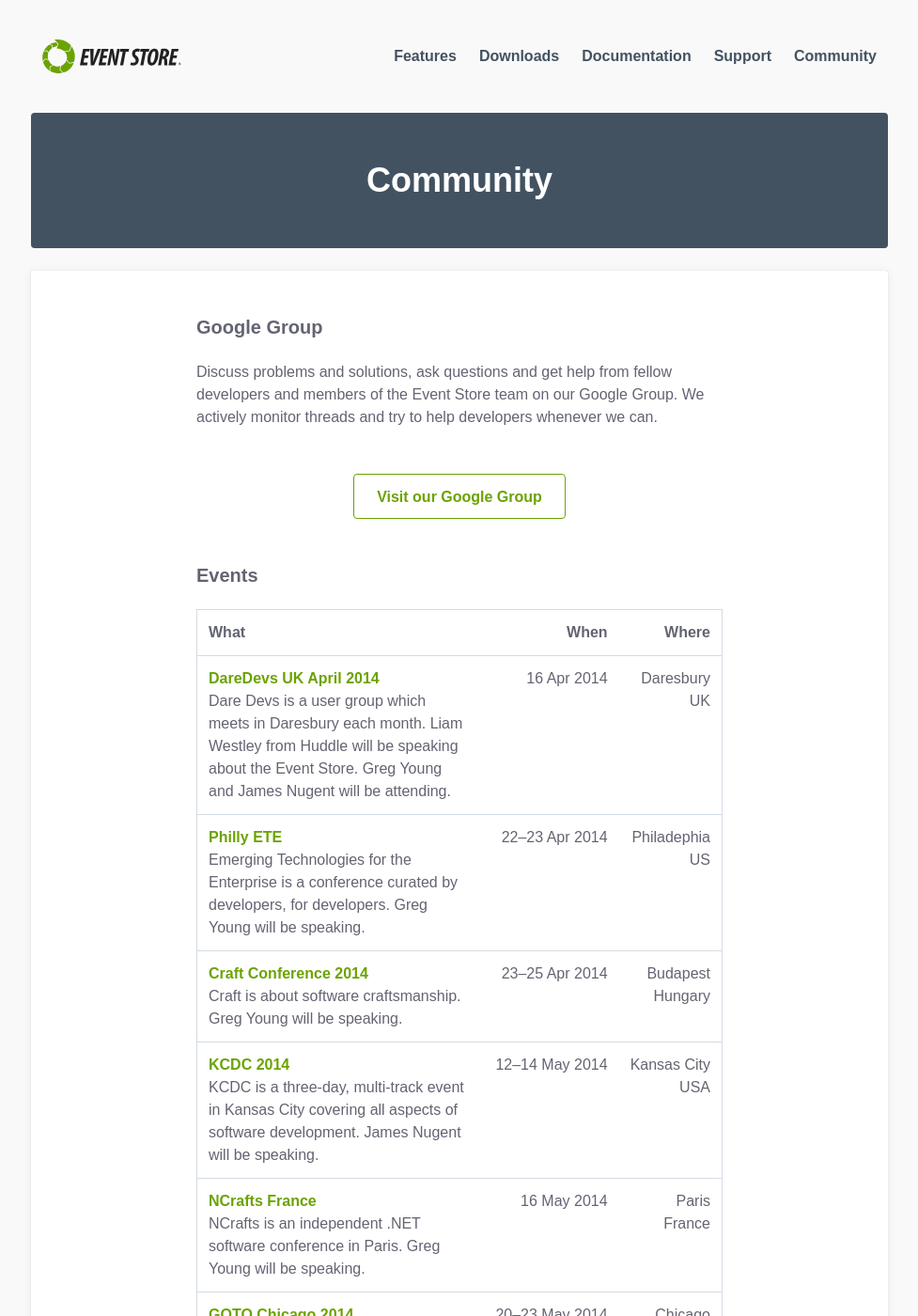
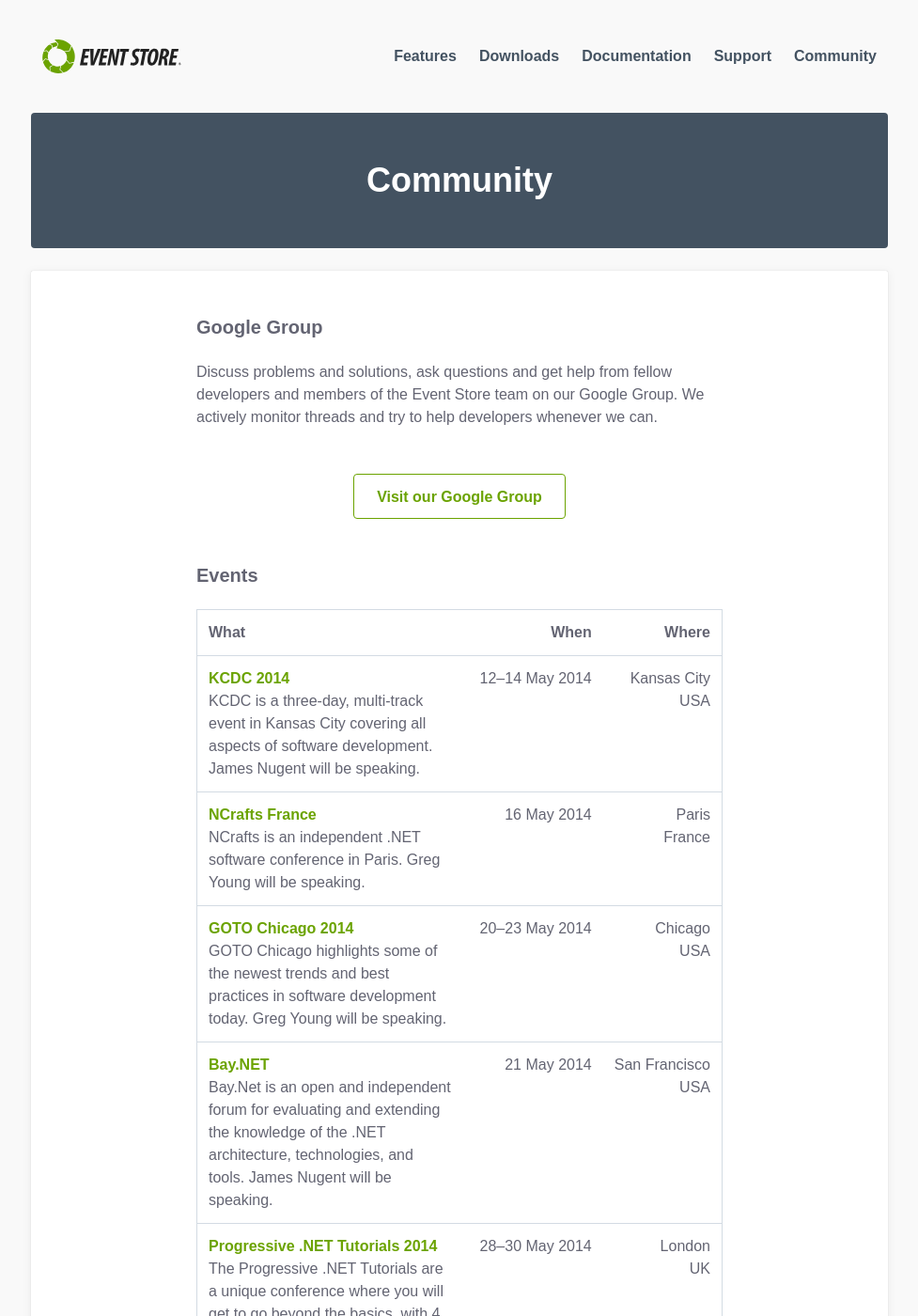
Before and after one commit to sandboxorg/geteventstore.com, a Jekyll site: the page built from community/index.html, in a window 1280 px wide and 1400 px high. Shown: the whole window at 94% size, without its empty margins (151-1128 px from the left). Built offline with Jekyll 4.4.1, drawn with Linux system fonts in a browser that asks for light colours; Markdown is read by kramdown in place of the engine named in the settings.

Commit message:
Add Bay.NET, remove passed events

```diff
--- a/community/index.html
+++ b/community/index.html
@@ -24,30 +24,6 @@ title: "Community"
 				<tbody>
 					<tr>
 						<td>
-							<h3><a href="http://www.eventbrite.co.uk/e/liam-westley-talks-event-store-tickets-10950263533?aff=eorg">DareDevs UK April 2014</a></h3>
-                            <p>Dare Devs is a user group which meets in Daresbury each month. Liam Westley from Huddle will be speaking about the Event Store. Greg Young and James Nugent will be attending.</p>
-						</td>
-						<td>16 Apr 2014</td>
-						<td>Daresbury<br>UK</td>
-					</tr>
-					<tr>
-						<td>
-							<h3><a href="http://phillyemergingtech.com">Philly ETE</a></h3>
-							<p>Emerging Technologies for the Enterprise is a conference curated by developers, for developers. Greg Young will be speaking.</p>
-						</td>
-						<td>22–23 Apr 2014</td>
-						<td>Philadephia<br>US</td>
-					</tr>
-					<tr>
-						<td>
-							<h3><a href="http://craft-conf.com/2014/">Craft Conference 2014</a></h3>
-							<p>Craft is about software craftsmanship. Greg Young will be speaking.</p>
-						</td>
-						<td>23–25 Apr 2014</td>
-						<td>Budapest<br>Hungary</td>
-					</tr>
-					<tr>
-						<td>
 							<h3><a href="http://www.kcdc.info/">KCDC 2014</a></h3>
                             <p>KCDC is a three-day, multi-track event in Kansas City covering all aspects of software development. James Nugent will be speaking.</p>
 						</td>
@@ -69,6 +45,14 @@ title: "Community"
 						</td>
 						<td>20–23 May 2014</td>
 						<td>Chicago<br>USA</td>
+					</tr>
+					<tr>
+						<td>
+							<h3><a href="http://www.kcdc.info/">Bay.NET</a></h3>
+                            <p>Bay.Net is an open and independent forum for evaluating and extending the knowledge of the .NET architecture, technologies, and tools. James Nugent will be speaking.</p>
+						</td>
+						<td>21 May 2014</td>
+						<td>San Francisco<br />USA</td>
 					</tr>
 					<tr>
 						<td>
```
